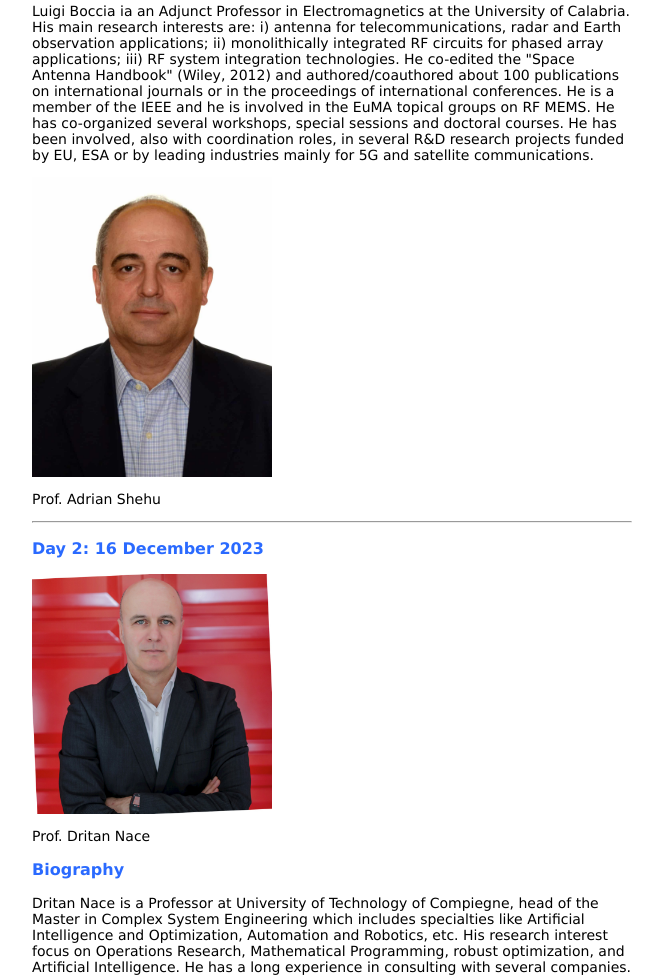
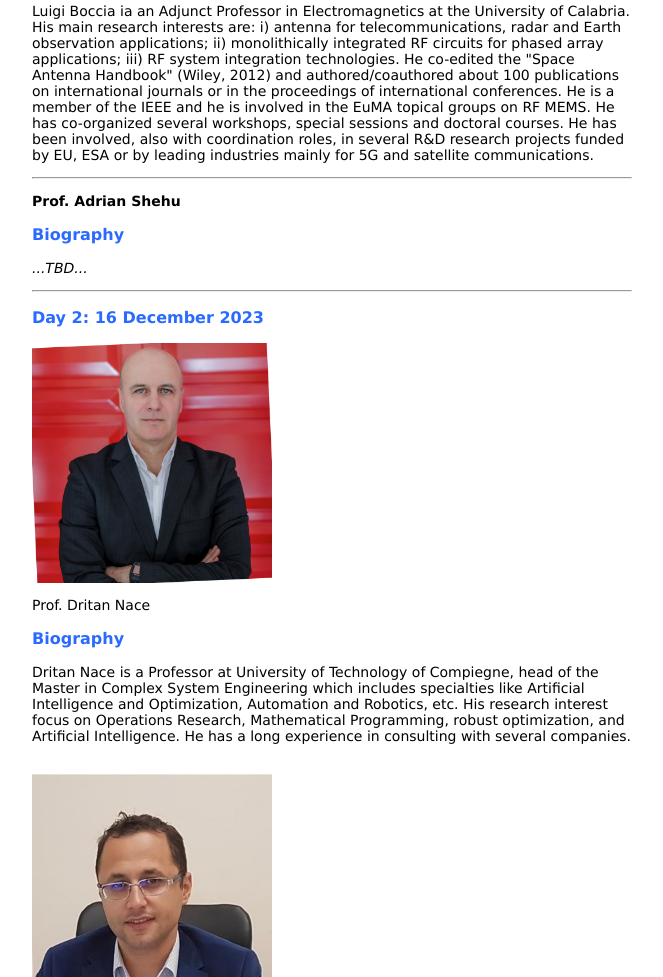
Before and after one commit to nextstudioal/iciteeconf, a plain HTML site: page keynote.html in a window 1280 px wide. Shown: the part 1170-2147 px from the top of the page, without its empty margins (358-1021 px from the left). Drawn offline with Linux system fonts and the light colour scheme.

Commit message:
Add files via upload

```diff
--- a/keynote.html
+++ b/keynote.html
@@ -47,10 +47,11 @@
 	He is a member of the IEEE and he is involved in the EuMA topical groups on RF MEMS. He has co-organized several workshops, special sessions and doctoral courses.
 	He has been involved, also with coordination roles, in several R&D research projects funded by EU, ESA or by leading industries mainly for 5G and satellite communications.
 	</p>
+	<hr>
 
-	<img src="images/adrian_shehu.jpg" width = "40%"  >
-	<p>Prof. Adrian Shehu</p>
-
+	<p><b>Prof. Adrian Shehu</b></p>
+	<h3>Biography</h3>
+	<p><em>...TBD...</em></p>
 	<hr>
 
 	<h3>Day 2: 16 December 2023</h3>
```
